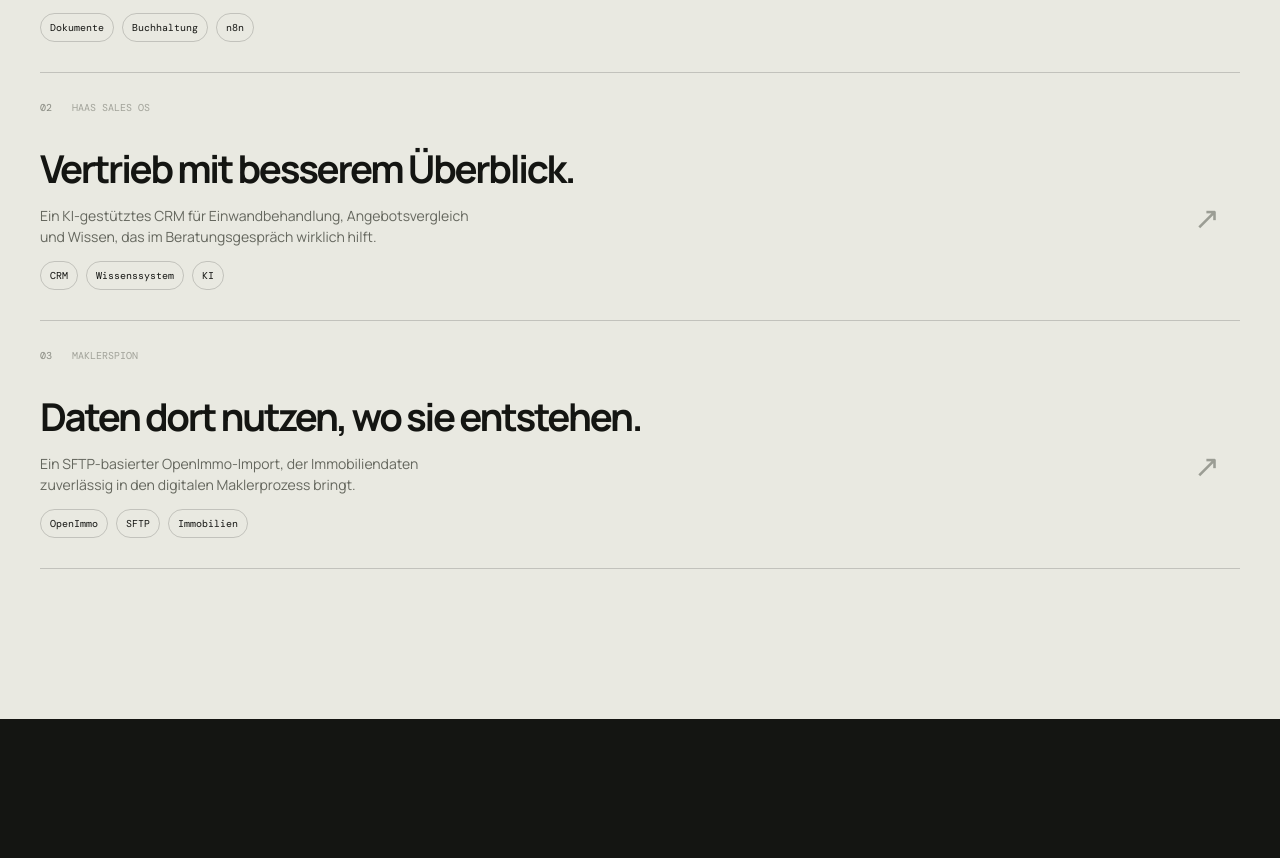
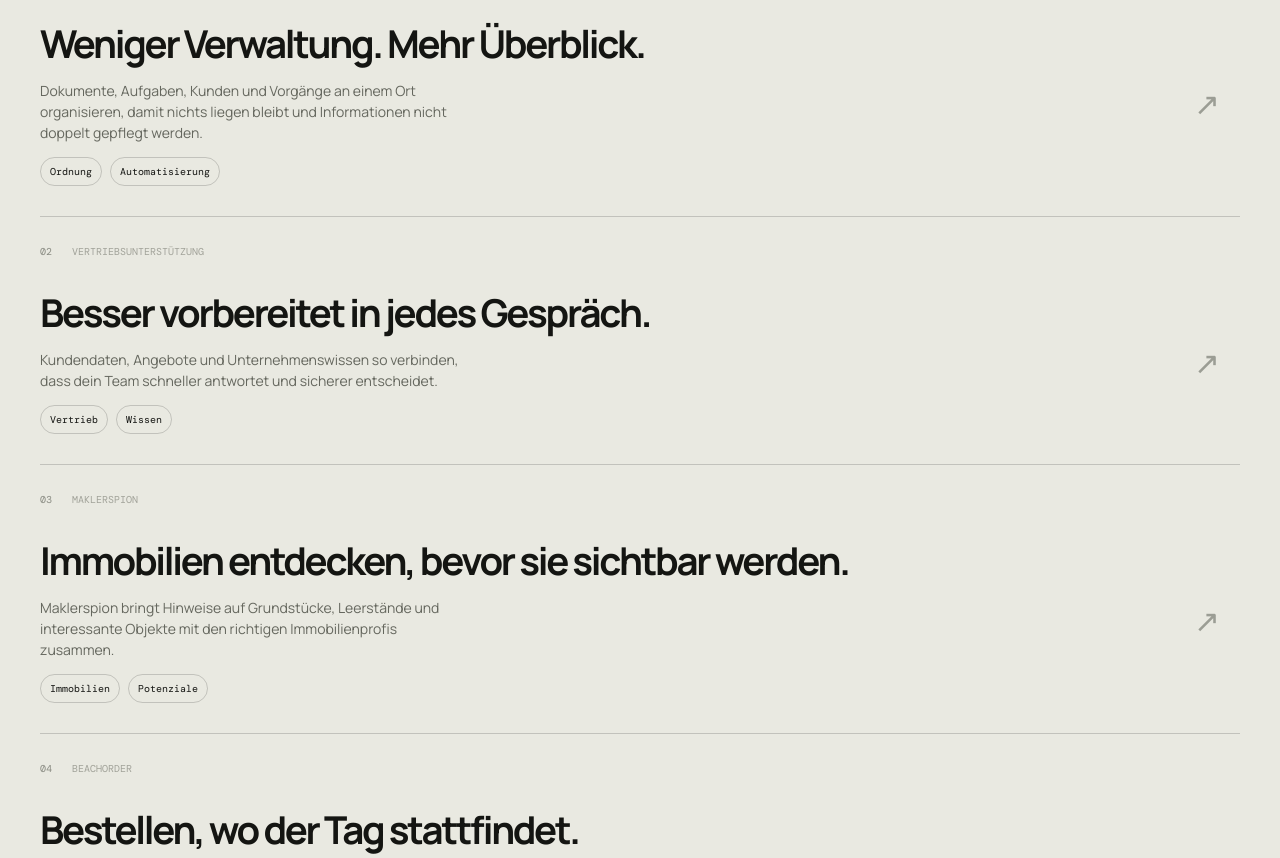
Before and after one commit to Maggo821/Sakreidadigital, a Next.js app: page / in a window 1280 px wide. Shown: the part 1369-2227 px from the top of the page. Built offline with nearby package versions, Linux system fonts and the light colour scheme.

Commit message:
Refine solution showcase for customers

```diff
--- a/app/page.tsx
+++ b/app/page.tsx
@@ -1,24 +1,31 @@
 const solutions = [
   {
     number: "01",
-    type: "Chaos-Zentrale",
-    title: "Büroarbeit automatisch verbinden.",
-    text: "Paperless-NGX, Lexoffice und Immobilienprozesse in einem wartbaren System verbinden, statt Informationen doppelt zu pflegen.",
-    tags: ["Dokumente", "Buchhaltung", "n8n"],
+    type: "Digitale Büroorganisation",
+    title: "Weniger Verwaltung. Mehr Überblick.",
+    text: "Dokumente, Aufgaben, Kunden und Vorgänge an einem Ort organisieren, damit nichts liegen bleibt und Informationen nicht doppelt gepflegt werden.",
+    tags: ["Ordnung", "Automatisierung"],
   },
   {
     number: "02",
-    type: "Haas Sales OS",
-    title: "Vertrieb mit besserem Überblick.",
-    text: "Ein KI-gestütztes CRM für Einwandbehandlung, Angebotsvergleich und Wissen, das im Beratungsgespräch wirklich hilft.",
-    tags: ["CRM", "Wissenssystem", "KI"],
+    type: "Vertriebsunterstützung",
+    title: "Besser vorbereitet in jedes Gespräch.",
+    text: "Kundendaten, Angebote und Unternehmenswissen so verbinden, dass dein Team schneller antwortet und sicherer entscheidet.",
+    tags: ["Vertrieb", "Wissen"],
   },
   {
     number: "03",
     type: "Maklerspion",
-    title: "Daten dort nutzen, wo sie entstehen.",
-    text: "Ein SFTP-basierter OpenImmo-Import, der Immobiliendaten zuverlässig in den digitalen Maklerprozess bringt.",
-    tags: ["OpenImmo", "SFTP", "Immobilien"],
+    title: "Immobilien entdecken, bevor sie sichtbar werden.",
+    text: "Maklerspion bringt Hinweise auf Grundstücke, Leerstände und interessante Objekte mit den richtigen Immobilienprofis zusammen.",
+    tags: ["Immobilien", "Potenziale"],
+  },
+  {
+    number: "04",
+    type: "BeachOrder",
+    title: "Bestellen, wo der Tag stattfindet.",
+    text: "Gäste bestellen unkompliziert vom Strand, Stellplatz oder Ferienapartment. Anbieter erhalten einen einfachen digitalen Bestellkanal.",
+    tags: ["Bestellungen", "Lieferung"],
   },
 ];
 
@@ -56,7 +63,7 @@ export default function Home() {
       <section className="signal-band"><div className="shell signal-inner"><span>KI-Beratung</span><b>✳</b><span>Prozessoptimierung</span><b>✳</b><span>Individuelle Lösungen</span><b>✳</b><span>KI-Beratung</span></div></section>
 
       <section className="section shell" id="loesungen">
-        <div className="section-heading"><p className="eyebrow">Eigene Lösungen</p><h2>Erfahrung, die<br /><span>weiterhilft.</span></h2><p className="section-lead">Diese Systeme sind aus echten Anforderungen entstanden. Sie zeigen, wie aus einem konkreten Prozess eine bezahlbare und wartbare Lösung wird.</p></div>
+        <div className="section-heading"><p className="eyebrow">Lösungen aus der Praxis</p><h2>Was könnte bei dir<br /><span>einfacher werden?</span></h2><p className="section-lead">Diese Lösungen sind aus echten Anforderungen entstanden. Sie zeigen, wie aus einem konkreten Problem ein verständliches digitales Werkzeug wird.</p></div>
         <div className="solution-list">
           {solutions.map((solution) => <article className="solution-card" key={solution.number}><div className="solution-top"><span className="solution-number">{solution.number}</span><span className="solution-type">{solution.type}</span></div><h3>{solution.title}</h3><p>{solution.text}</p><div className="tags">{solution.tags.map((tag) => <span key={tag}>{tag}</span>)}</div><span className="card-arrow">↗</span></article>)}
         </div>
```
